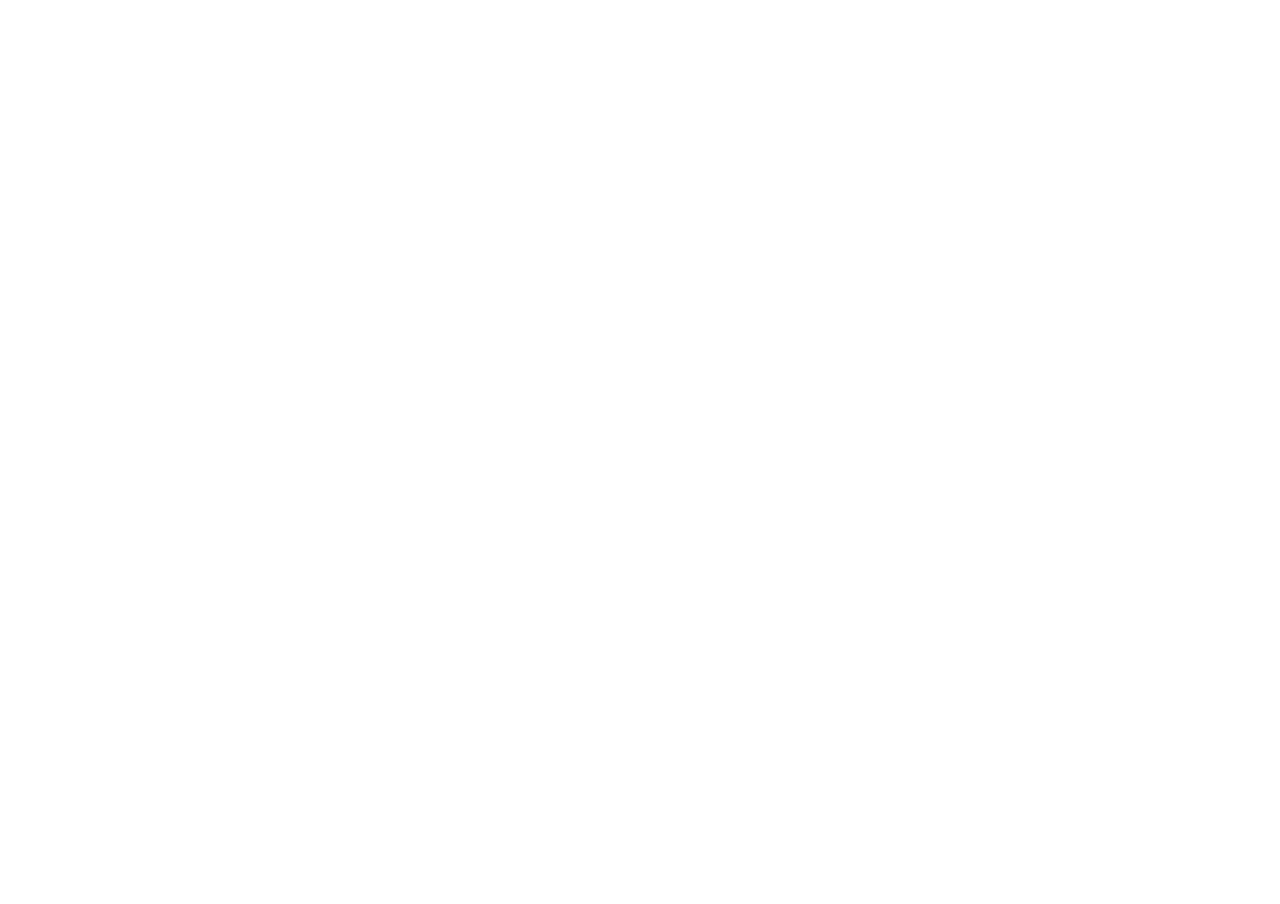
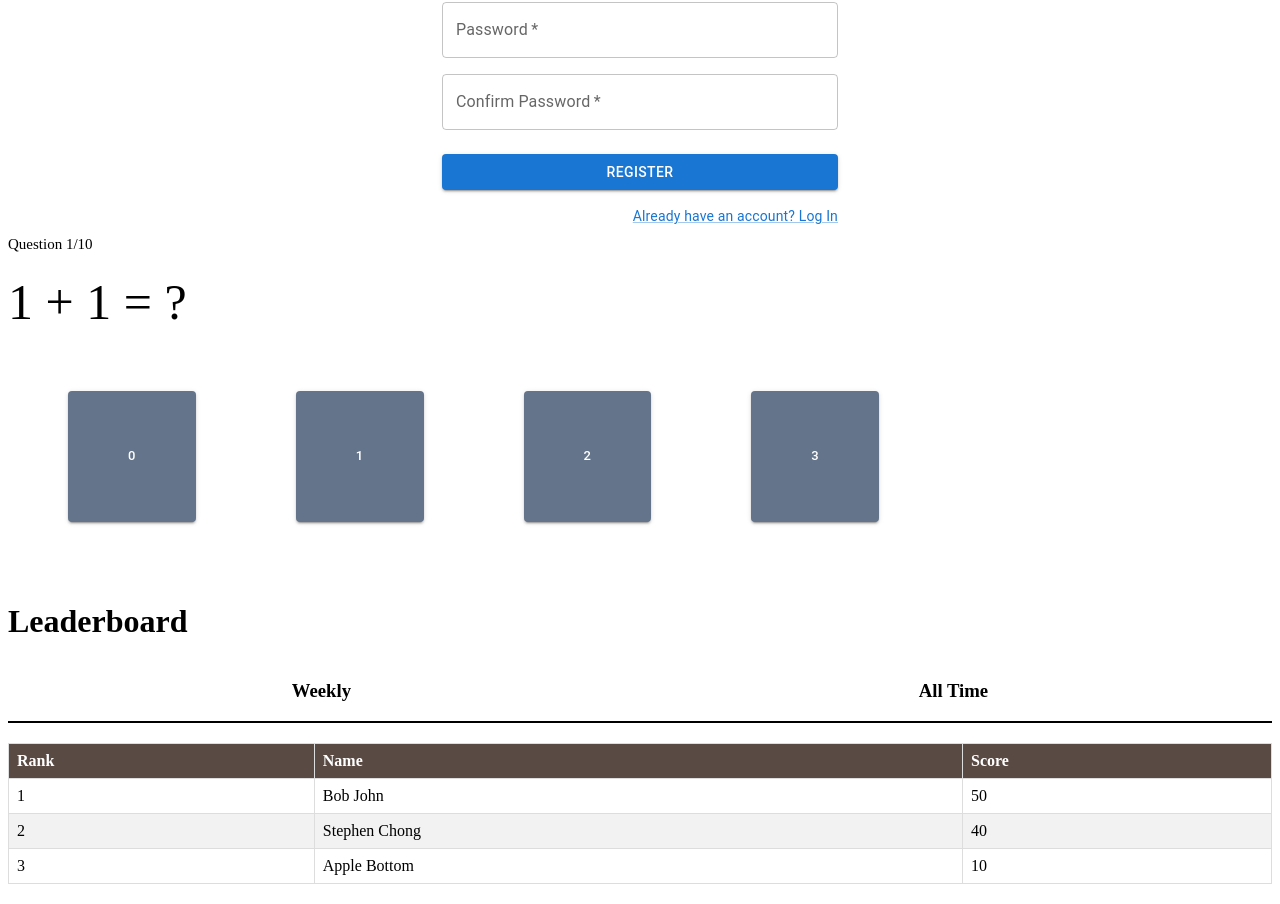
Before and after one commit to chongstephen/studentgame, a React app: page / in a window 1280 px wide. Shown: the part 721-1625 px from the top of the page. Before the commit the page ends 800 px from the top, so only its background shows below. Built offline with nearby package versions, Linux system fonts and the light colour scheme.

Commit message:
Added database folder, begin setting up postgreSQL

```diff
--- a/package.json
+++ b/package.json
@@ -24,6 +24,7 @@
     "css-loader": "^6.7.3",
     "express": "^4.18.2",
     "nodemon": "^2.0.22",
+    "pg": "^8.10.0",
     "react": "^18.2.0",
     "react-dom": "^18.2.0",
     "style-loader": "^3.3.2",
--- a/src/Leaderboard.css
+++ b/src/Leaderboard.css
@@ -19,3 +19,9 @@
 .leaderboard tr:nth-child(even) {
   background-color: #f2f2f2;
 }
+
+.leaderboard-option {
+  display: flex;
+  justify-content: space-around;
+  border-bottom: solid black 2px;
+}
--- a/src/Leaderboard.jsx
+++ b/src/Leaderboard.jsx
@@ -8,6 +8,12 @@ const Leaderboard = () => {
   return(
     <>
     <h1>Leaderboard</h1>
+
+    <div className="leaderboard-option">
+    <h3>Weekly</h3>
+    <h3>All Time</h3>
+    </div>
+
     <table className="leaderboard">
         <thead>
           <tr>
--- a/src/Register.jsx
+++ b/src/Register.jsx
@@ -1,4 +1,4 @@
-import React, { useState } from 'react';
+import React, { useState, useEffect } from 'react';
 import axios from 'axios';
 import Button from '@mui/material/Button';
 import TextField from '@mui/material/TextField';
@@ -9,6 +9,8 @@ import Typography from '@mui/material/Typography';
 import Container from '@mui/material/Container';
 
 const Register = () => {
+  const [accounts, setAccounts] = useState([]);
+
   const [formData, setFormData] = useState({
     firstName: '',
     lastName: '',
@@ -26,9 +28,16 @@ const Register = () => {
 
   const handleSubmit = (event) => {
     event.preventDefault();
-
+    axios.post('/register', formData)
+    .then(response => {
+      console.log(response.data);
+    })
+    .catch(error => {
+      console.error(error);
+    });
     console.log(formData);
   };
+
 
   return (
     <>
--- a/src/index.jsx
+++ b/src/index.jsx
@@ -10,10 +10,10 @@ import Leaderboard from './Leaderboard.jsx';
 const App = () => {
   return(
     <>
-    {/* <Navbar />
+    <Navbar />
     <Login />
     <Register />
-    <MathGame /> */}
+    <MathGame />
     <Leaderboard />
     </>
   )
```
Also changed, not shown: 2 other files (tests, documents, lock files or other folders).
